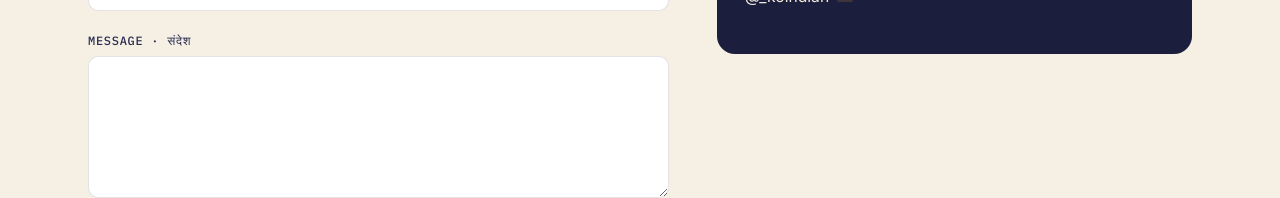
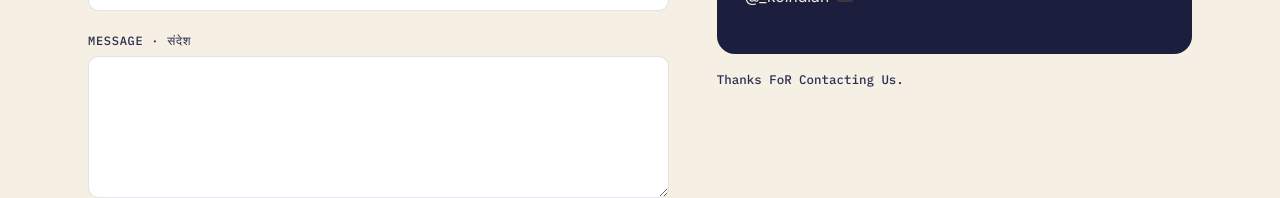
Before and after one commit to Princepal3467/koindian, a plain HTML site: page contact.html in a window 1280 px wide. Shown: the part 723-921 px from the top of the page. Drawn offline with Linux system fonts and the light colour scheme.

Commit message:
Update contact.html

```diff
--- a/contact.html
+++ b/contact.html
@@ -83,7 +83,7 @@
           </div>
         </div>
       </div>
-      <p style="font-family:var(--font-mono);font-size:0.78rem;color:var(--ink-soft);margin-top:16px;">
+      <p style="font-family:var(--font-mono);font-size:0.78rem;color:var(--ink-soft);margin-top:16px;"> Thanks FoR Contacting Us.
       </p>
     </div>
   </div>
```
